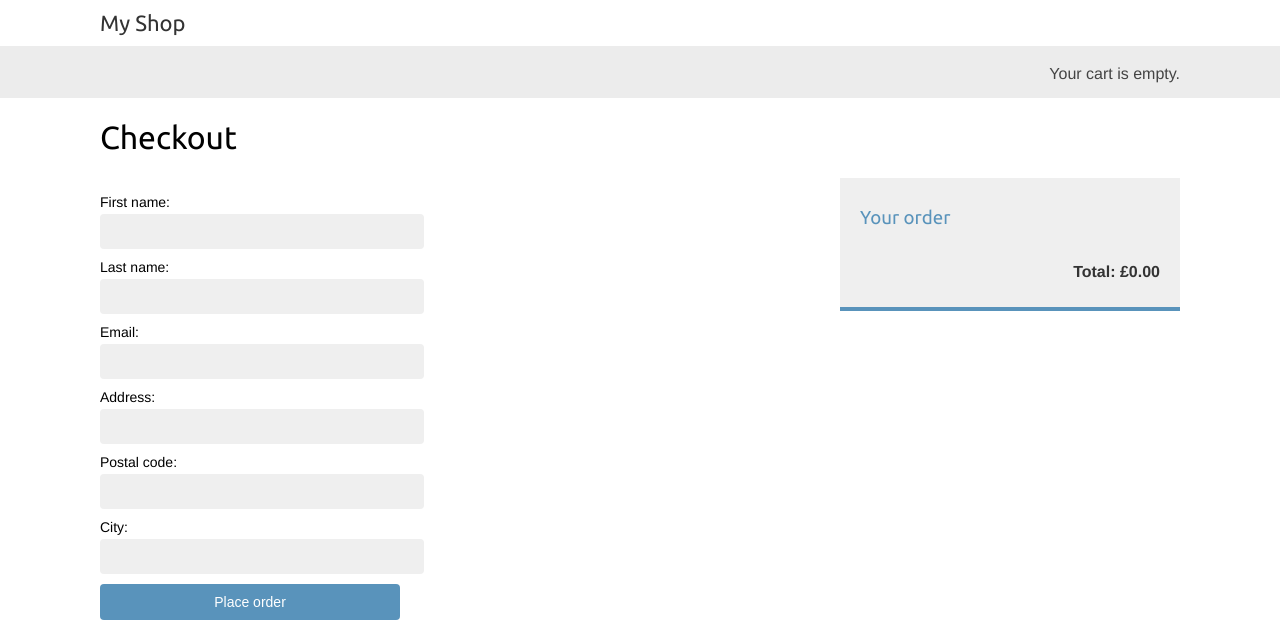
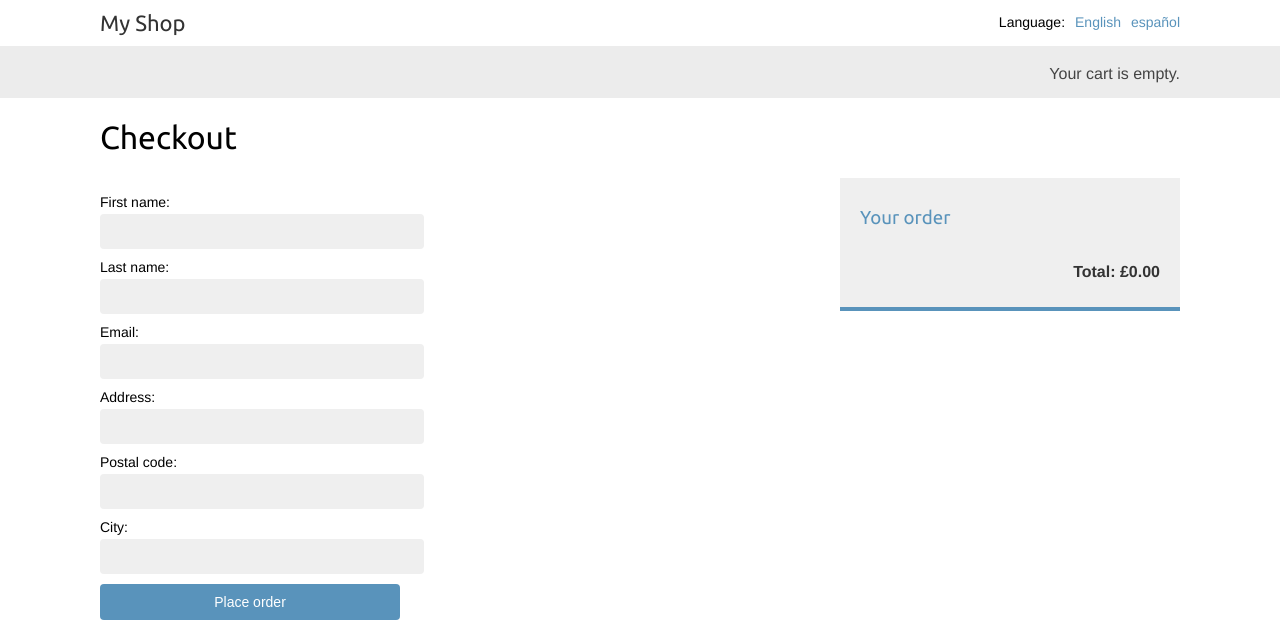
Before and after one commit to TolhurstTech/myShop, a Django app: page /en/orders/create/ in a window 1280 px wide. Shown: the top 629 px of the page. Run offline with Django 5.2, Linux system fonts and the light colour scheme; parts of the project's set-up code (start-up, migrations or seed data) failed here and were passed over.

Commit message:
feat: added language selection to the base template

```diff
--- a/myshop/shop/templates/shop/base.html
+++ b/myshop/shop/templates/shop/base.html
@@ -9,6 +9,22 @@
     <body>
         <div id="header">
             <a href="/" class="logo">{% translate "My Shop" %}</a>
+            {% get_current_language as LANGUAGE_CODE %}
+            {% get_available_languages as LANGUAGES %}
+            {% get_language_info_list for LANGUAGES as languages %}
+                <div class="languages">
+                    <p>{% translate "Language" %}:</p>
+                    <ul class="languages">
+                        {% for language in languages %}
+                            <li>
+                                <a href="/{{ language.code }}/"
+                                    {% if language.code == LANGUAGE_CODE %} class="selected"{% endif %}>
+                                        {{ language.name_local }}
+                                </a>
+                            </li>
+                        {% endfor %}
+                    </ul>
+                </div>
         </div>
         {% if messages %}
             <ul class="messages">
```
